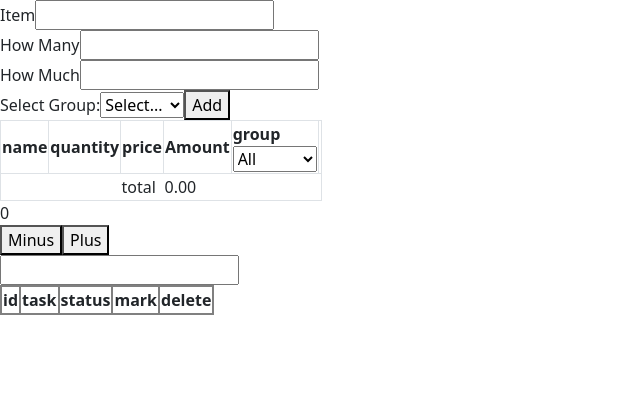
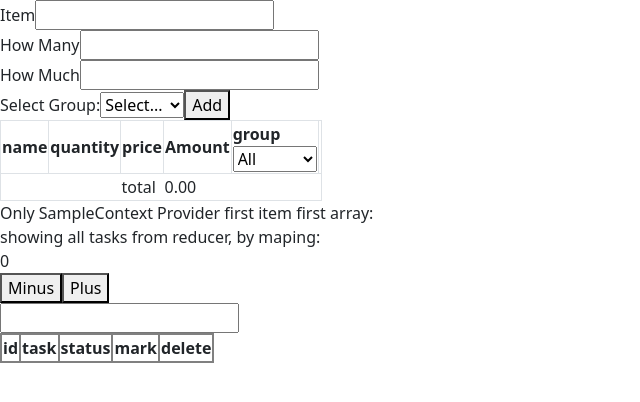
Before and after one commit to archmanayon/archeact, a React (Vite) app: page / in a window 1280 px wide. Shown: the top 402 px of the page, without its empty margins (0-640 px from the left). Built offline with nearby package versions, Linux system fonts and the light colour scheme.

Commit message:
Implement Provider for useContext

```diff
--- a/src/App.tsx
+++ b/src/App.tsx
@@ -1,4 +1,4 @@
-import { MouseEvent, useState } from 'react'
+import { MouseEvent, useReducer, useState } from 'react'
 
 import ListOfItems from './grocery/ListOfItems'
 import Item from './grocery/Item'
@@ -7,6 +7,8 @@ import Item2 from './grocery/Item2'
 import { FieldValues } from 'react-hook-form'
 import Counter from './component/Counter'
 import Tasks from './component/Tasks'
+import TasksContext from './context/taskContext'
+import TaskReducer from './reducers/TaskReducer'
 
 function App() {
   const [list, setList] = useState([
@@ -28,6 +30,8 @@ function App() {
       },
     ])
 
+  const [tasks, dispatch] = useReducer(TaskReducer, [])
+
   return (
     <div className="App">
       <div>
@@ -40,6 +44,9 @@ function App() {
             setList(list.filter((item) => item.id !== selectId))
           }
         />
+      </div>
+      <TasksContext.Provider value={{ tasks, dispatch }}>
+        <div>
           <div className="">
             <Counter />
           </div>
@@ -47,6 +54,7 @@ function App() {
             <Tasks />
           </div>
         </div>
+      </TasksContext.Provider>
     </div>
   )
 }
--- a/src/component/Counter.tsx
+++ b/src/component/Counter.tsx
@@ -1,30 +1,47 @@
 const ACTION = {
-  ADD: "plus",
-  MINUS: "minus",
-};
-import { useReducer } from "react";
-
-function reduce_func(state: {}, action) {
+  ADD: 'plus',
+  MINUS: 'minus',
+}
+import { useContext, useReducer } from 'react'
+import TasksContext from '../context/taskContext'
+type ActionType = {
+  type: string
+}
+function reduce_func(state: { count: number }, action: ActionType) {
   switch (action.type) {
     case ACTION.ADD:
-      return { count: state.count + 1 };
+      return { count: state.count + 1 }
     case ACTION.MINUS:
-      return { count: state.count - 1 };
+      return { count: state.count - 1 }
     default:
-      return state;
+      return state
   }
 }
 const Counter = () => {
-  const [state, dispatch] = useReducer(reduce_func, { count: 0 });
+  const [state, dispatch] = useReducer(reduce_func, { count: 0 })
+  const { tasks } = useContext(TasksContext)
   return (
     <>
+      <div className="bg-gray-800 h-10 w-5 ml-3">
+        Only SampleContext Provider first item first array: {tasks[0]?.taskName}
+      </div>
+      <div className="bg-gray-800 h-10 w-5 ml-3">
+        showing all tasks from reducer, by maping:
+        <table>
+          <tbody>
+            {tasks?.map((task) => (
+              <tr>{task.taskName}</tr>
+            ))}
+          </tbody>
+        </table>
+      </div>
       <div className="bg-gray-800 h-10 w-5 ml-3">{state.count}</div>
 
-      <button onClick={() => dispatch({ type: "minus" })}> Minus </button>
+      <button onClick={() => dispatch({ type: 'minus' })}> Minus </button>
 
-      <button onClick={() => dispatch({ type: "plus" })}> Plus </button>
+      <button onClick={() => dispatch({ type: 'plus' })}> Plus </button>
     </>
-  );
-};
+  )
+}
 
-export default Counter;
+export default Counter
--- a/src/component/Task.tsx
+++ b/src/component/Task.tsx
@@ -1,4 +1,4 @@
-import { Task_type } from '../reducers/Tasks'
+import { Task_type } from '../reducers/TaskReducer'
 
 type para = { type: string; id?: number }
 
--- a/src/component/Tasks.tsx
+++ b/src/component/Tasks.tsx
@@ -1,22 +1,14 @@
-import { useReducer, useState } from 'react'
+import { useContext, useReducer, useState } from 'react'
 import Task from '../component/Task'
 import TaskReducer from '../reducers/TaskReducer'
+import { Task_type } from '../reducers/TaskReducer'
+import TasksContext from '../context/taskContext'
 
-export type Task_type = {
-  id?: number
-  taskName?: string
-  completed?: boolean
-}
-
-export const ACTION = {
-  ADD_TASK: 'addTask',
-  MARK_TASK: 'markTask',
-  DELETE_TASK: 'deleteTask',
-}
 const Tasks = () => {
   const [taskName, setTaskName] = useState('')
+  const { tasks, dispatch } = useContext(TasksContext)
 
-  const [tasks, dispatch] = useReducer(TaskReducer, [])
+  //   const [tasks, dispatch] = useReducer(TaskReducer, [])
   console.log(tasks)
 
   return (
--- /dev/null
+++ b/src/context/taskContext.ts
@@ -0,0 +1,13 @@
+import React from 'react'
+import { TaskScript, Task_type } from '../reducers/TaskReducer'
+
+type TasksContextType = {
+  tasks: Task_type[]
+  dispatch: React.Dispatch<TaskScript>
+}
+
+const TasksContext = React.createContext<TasksContextType>(
+  {} as TasksContextType
+)
+
+export default TasksContext
--- a/src/reducers/TaskReducer.ts
+++ b/src/reducers/TaskReducer.ts
@@ -1,13 +1,10 @@
-import { useReducer, useState } from 'react'
-import Task from '../component/Task'
-
 export type Task_type = {
   id?: number
   taskName?: string
   completed?: boolean
 }
 
-interface TaskScript {
+export interface TaskScript {
   type?: string
   payload: Task_type
 }
```
Lines whose indentation alone changed are shown as unchanged.
